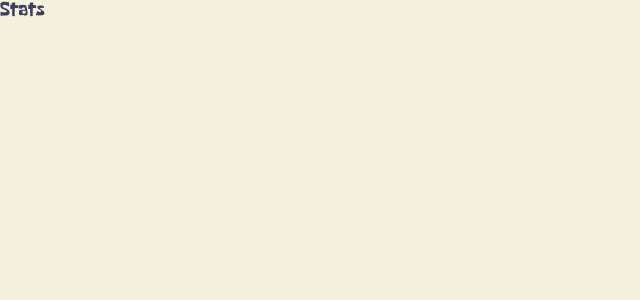
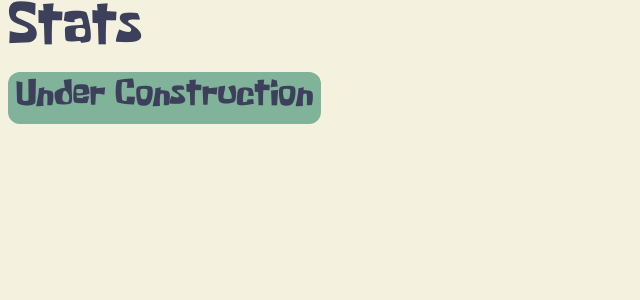
Before and after one commit to Rishaan2202/Click-Click-Click, a Next.js app: page /stats in a window 1280 px wide. Shown: the top 300 px of the page, without its empty margins (0-640 px from the left). Built offline with nearby package versions, Linux system fonts and the light colour scheme.

Commit message:
chore: add under construction notes to wip pages

```diff
--- a/app/(logged_in)/shop/page.tsx
+++ b/app/(logged_in)/shop/page.tsx
@@ -2,9 +2,10 @@ import React from 'react'
 
 const Shop = () => {
   return (
-    <div>
-      Shop
-    </div>
+    <>
+    <h1 className='m-2 text-5xl'>Shop</h1>
+    <p className='m-2 text-3xl bg-[var(--muted-teal)] w-fit p-2 rounded-xl'>Under Construction</p>
+    </>
   )
 }
 
--- a/app/(logged_in)/stats/page.tsx
+++ b/app/(logged_in)/stats/page.tsx
@@ -2,9 +2,10 @@ import React from 'react'
 
 const Stats = () => {
     return (
-        <div>
-            Stats
-        </div>
+        <>
+            <h1 className='m-2 text-5xl'>Stats</h1>
+            <p className='m-2 text-3xl bg-[var(--muted-teal)] w-fit p-2 rounded-xl'>Under Construction</p>
+        </>
     )
 }
 
--- a/app/guest/page.tsx
+++ b/app/guest/page.tsx
@@ -25,7 +25,7 @@ export default function Guest() {
                 <h2 className='text-2xl font-bold mb-4'>Welcome! What's your good name?</h2>
                 <div className='flex gap-2'>
                     <input type="text" placeholder="Enter your name" onChange={(e) => {setName(e.target.value)}} className=" w-[32vw] border border-gray-300 rounded px-2 py-1" />
-                        <button onClick={handleLogin} className="bg-[var(--twilight-indigo)] hover:scale-[1.1] w-[10vw] text-white font-bold py-2 px-4 rounded" >
+                        <button onClick={handleLogin} className="bg-[var(--twilight-indigo)] hover:scale-[1.1] hover:cursor-pointer w-[10vw] text-white font-bold py-2 px-4 rounded" >
                             Next
                         </button>
                 </div>
```
